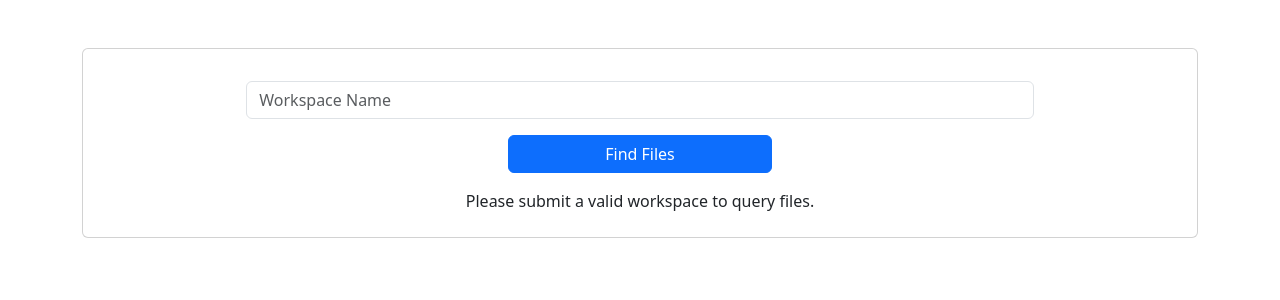
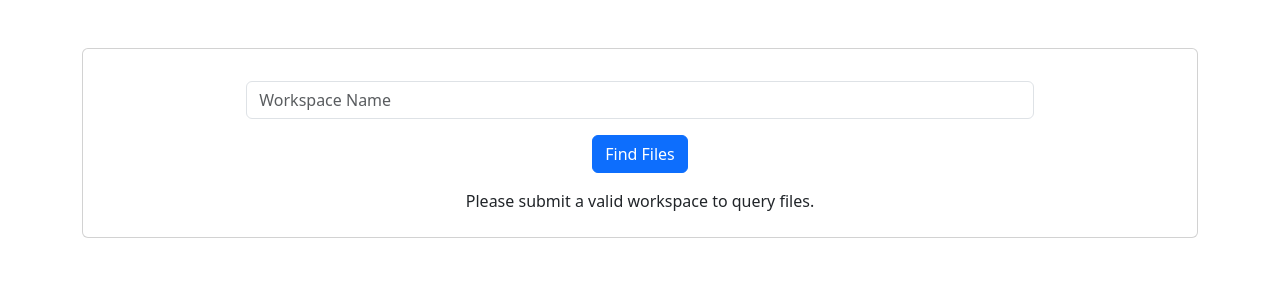
Before and after one commit to Subliminal-Panda/REST-API-CRUD, a React (Create React App) app: page / in a window 1280 px wide. Shown: the top 300 px of the page. Built offline with nearby package versions, Linux system fonts and the light colour scheme.

Commit message:
changed button to "submit" type in form group

```diff
--- a/src/components/FileComponent.tsx
+++ b/src/components/FileComponent.tsx
@@ -35,7 +35,7 @@ function FileComponent(props: fileComponentProps) {
       headers: {
         // Attempt 1 to set required content type for POST endpoint
         'Content-Type': 'application/octet-stream',
-        'X-APP-KEY': 'op_NTA4NDhmMzUtOTc4OC00YWI1LTk3ZWMtZTFjMmMzYzMwMWQz'
+        'X-APP-KEY': process.env.REACT_APP_OPTILOGIC_APP_KEY
       },
       transformRequest: [(data: any, headers: any) => {
         // Attempt 2 to set required content type for POST endpoint
@@ -55,7 +55,7 @@ function FileComponent(props: fileComponentProps) {
 
     try {
       const response = await instance.post(
-        'https://api.optilogic.app/v0/' + workspace + '/file/' + directoryPath.replace(/^\/|\/$/g, '') + '/' + fileName.replace(/^\/|\/$/g, ''),
+        process.env.REACT_APP_OPTILOGIC_API + workspace + '/file/' + directoryPath.replace(/^\/|\/$/g, '') + '/' + fileName.replace(/^\/|\/$/g, ''),
         formData,
         config
       );
@@ -71,10 +71,10 @@ function FileComponent(props: fileComponentProps) {
   const handleDeleteFile = async (directoryPath: string, fileName: string) => {
     try {
       await axios.delete(
-        'https://api.optilogic.app/v0/' + workspace + '/file/' + directoryPath.replace(/^\/|\/$/g, '') + '/' + fileName.replace(/^\/|\/$/g, ''),
+        process.env.REACT_APP_OPTILOGIC_API + workspace + '/file/' + directoryPath.replace(/^\/|\/$/g, '') + '/' + fileName.replace(/^\/|\/$/g, ''),
         {
           headers: {
-            'X-APP-KEY': 'op_NTA4NDhmMzUtOTc4OC00YWI1LTk3ZWMtZTFjMmMzYzMwMWQz'
+            'X-APP-KEY': process.env.REACT_APP_OPTILOGIC_APP_KEY
           }
         }
       );
--- a/src/components/WorkspaceSearch.tsx
+++ b/src/components/WorkspaceSearch.tsx
@@ -17,10 +17,10 @@ function WorkspaceSearch() {
         setIsLoading(true)
         try {
             const response = await axios.get(
-                'https://api.optilogic.app/v0/' + workspace + '/files',
+                process.env.REACT_APP_OPTILOGIC_API + workspace + '/files',
                 {
                     headers: {
-                        'X-APP-KEY': 'op_NTA4NDhmMzUtOTc4OC00YWI1LTk3ZWMtZTFjMmMzYzMwMWQz'
+                        'X-APP-KEY': process.env.REACT_APP_OPTILOGIC_APP_KEY
                     }
                 }
             );
@@ -44,19 +44,19 @@ function WorkspaceSearch() {
                 <Card.Body>
                     {!isLoading ? (
                         <>
-                            <Form className="row align-items-center justify-content-center">
-                                <Form.Group className="mb-3 w-75" controlId="workspace">
+                            <Form onSubmit={fetchFiles} className="row align-items-center justify-content-center">
+                                <Form.Group className="w-75" controlId="workspace">
                                     <Form.Control
                                         type="text"
                                         value={workspace}
                                         placeholder="Workspace Name"
                                         onChange={handleChange}
                                         />
+                                    <Button variant="primary" type="submit"  className="mt-3">
+                                        Find Files
+                                    </Button>
                                 </Form.Group>
                             </Form>
-                            <Button variant="primary" onClick={fetchFiles}  className="w-25">
-                                Find Files
-                            </Button>
                         </>
                     ) : (
                         <Spinner />
```
Also changed, not shown: 1 other file (tests, documents, lock files or other folders).
